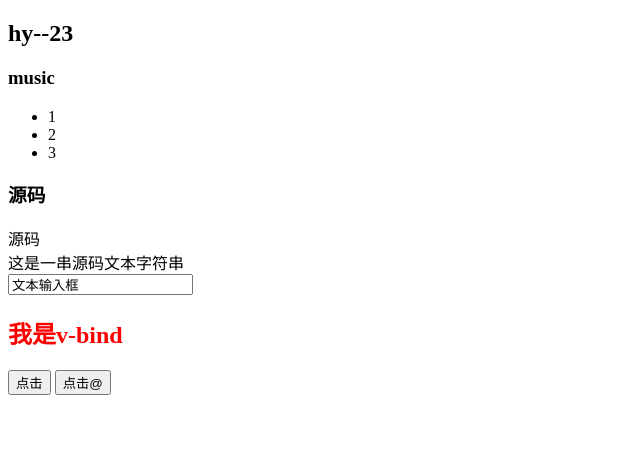
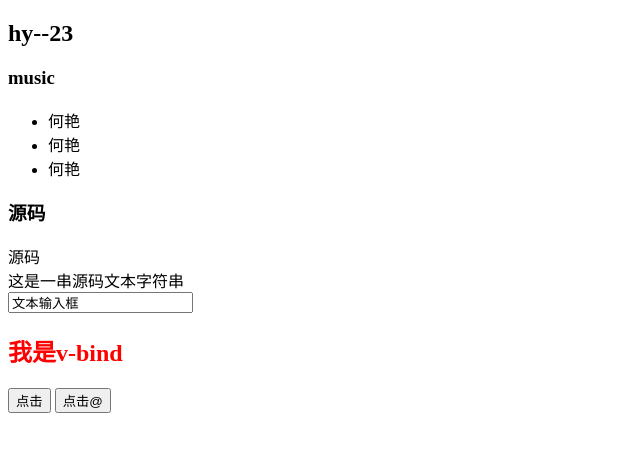
Before and after one commit to HY12345678/Vue-, a plain HTML site: page index.html in a window 1280 px wide. Shown: the whole page, without its empty margins (0-640 px from the left). Drawn offline with Linux system fonts and the light colour scheme.

Commit message:
更改list内容

```diff
--- a/index.html
+++ b/index.html
@@ -10,9 +10,9 @@
     <h2>{{person.name}}--{{person.age}}</h2>
     <h3>{{person.fav}}</h3>
     <ul>
-      <li>1</li>
-      <li>2</li>
-      <li>3</li>
+      <li>何艳</li>
+      <li>何艳</li>
+      <li>何艳</li>
     </ul>
     <h3>{{person.msg}}</h3>
     <div v-text="person.msg"></div>
```
